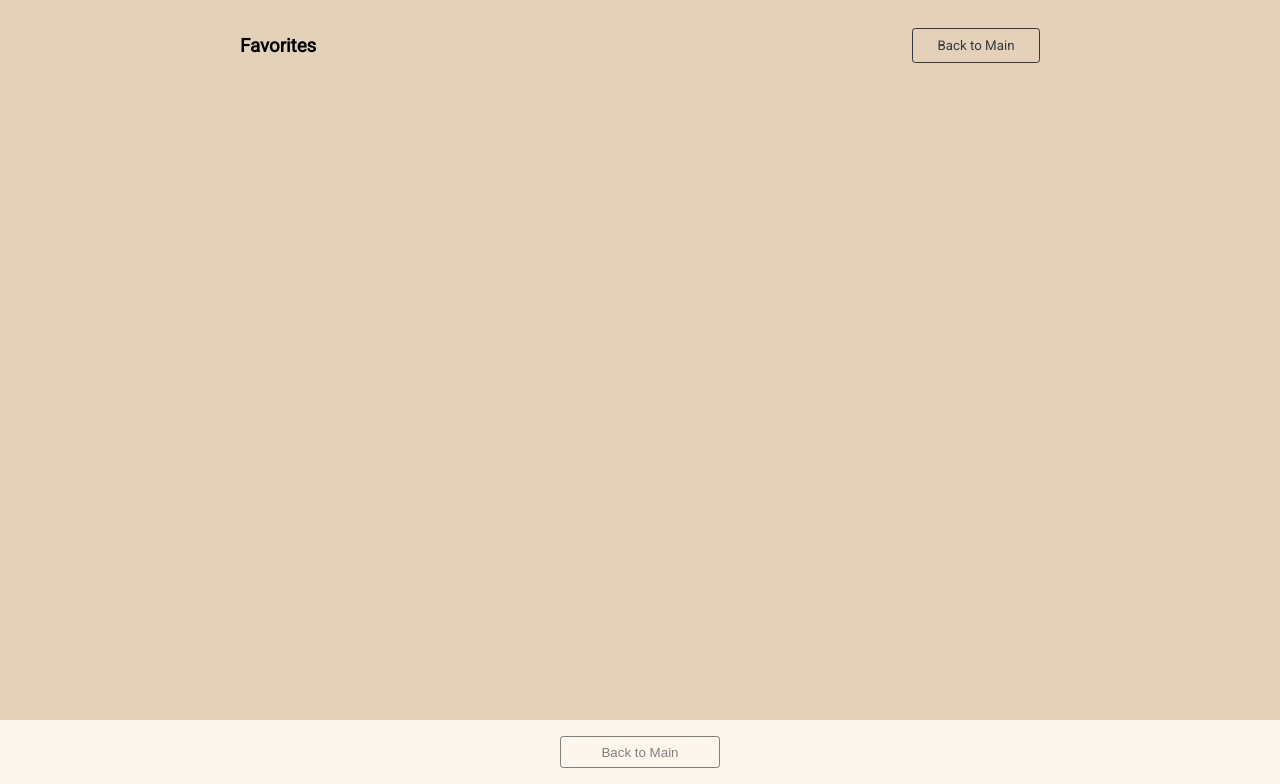
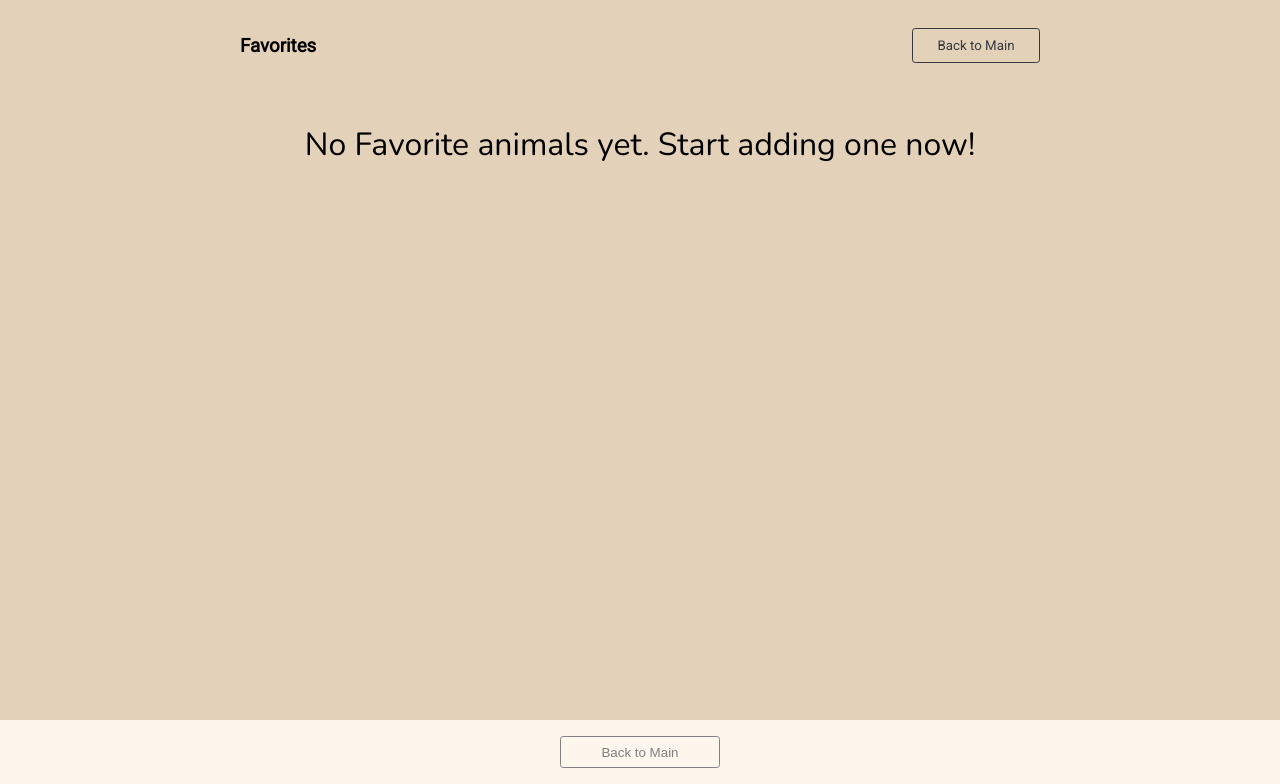
Before and after one commit to m-Cho1/Zootopia, a website: page index.html in a window 1280 px wide. Both pictures are taken after a click on the button "Favorites". Shown: the part 64-848 px from the top of the page. Drawn offline with nearby package versions, Linux system fonts and the light colour scheme; no server answers.

Commit message:
added message in favorites page if no favorite anmials added

```diff
--- a/css/favorites.css
+++ b/css/favorites.css
@@ -37,3 +37,11 @@
   display: flex;
   flex-direction: column;
 }
+
+.list-style-no-favorite {
+  padding-top: 2rem;
+  list-style: none;
+  text-align: center;
+  font-size: 2rem;
+  font-family: nunito, sans-serif;
+}
--- a/index.html
+++ b/index.html
@@ -76,6 +76,7 @@
       <div class="row">
         <div class="column-full display-flex justify-center">
           <ul id="favorites-list" class="style-ul-favorites">
+            <li id="no-favorite-message" class="list-style-no-favorite hidden">No Favorite animals yet. Start adding one now!</li>
             <!-- <li class="list-style-favorites">
               <div class="row display-flex-favorites-list">
                 <div class="column-half padding-bottom padding-right-favorites">
--- a/js/main.js
+++ b/js/main.js
@@ -2,7 +2,7 @@ var $refreshBtn = document.querySelector('#refresh-btn');
 var $ul = document.querySelector('#animal-list');
 var $favoriteBtn = document.querySelector('#favorites-btn');
 var $favoriteUl = document.querySelector('#favorites-list');
-
+var $noFavMessage = document.querySelector('#no-favorite-message');
 var currentAnimalList;
 
 window.addEventListener('DOMContentLoaded', function (event) {
@@ -12,6 +12,11 @@ window.addEventListener('DOMContentLoaded', function (event) {
   $favoriteBtn.classList.remove('hidden');
   $refreshBtn.classList.remove('hidden');
   $backToListBtn.classList.add('hidden');
+  if (data.favorites.length === 0) {
+    $noFavMessage.classList.remove('hidden');
+  } else {
+    $noFavMessage.classList.add('hidden');
+  }
   for (var i = 0; i < data.favorites.length; i++) {
     var favorite = renderFavorites(data.favorites[i]);
     $favoriteUl.appendChild(favorite);
@@ -128,7 +133,6 @@ var currentAnimalData = {
 $ul.addEventListener('click', viewAnimal);
 
 function viewAnimal(event) {
-  $favoriteBtn.classList.add('hidden');
   if (event.target.tagName !== 'IMG') {
     return;
   }
```
